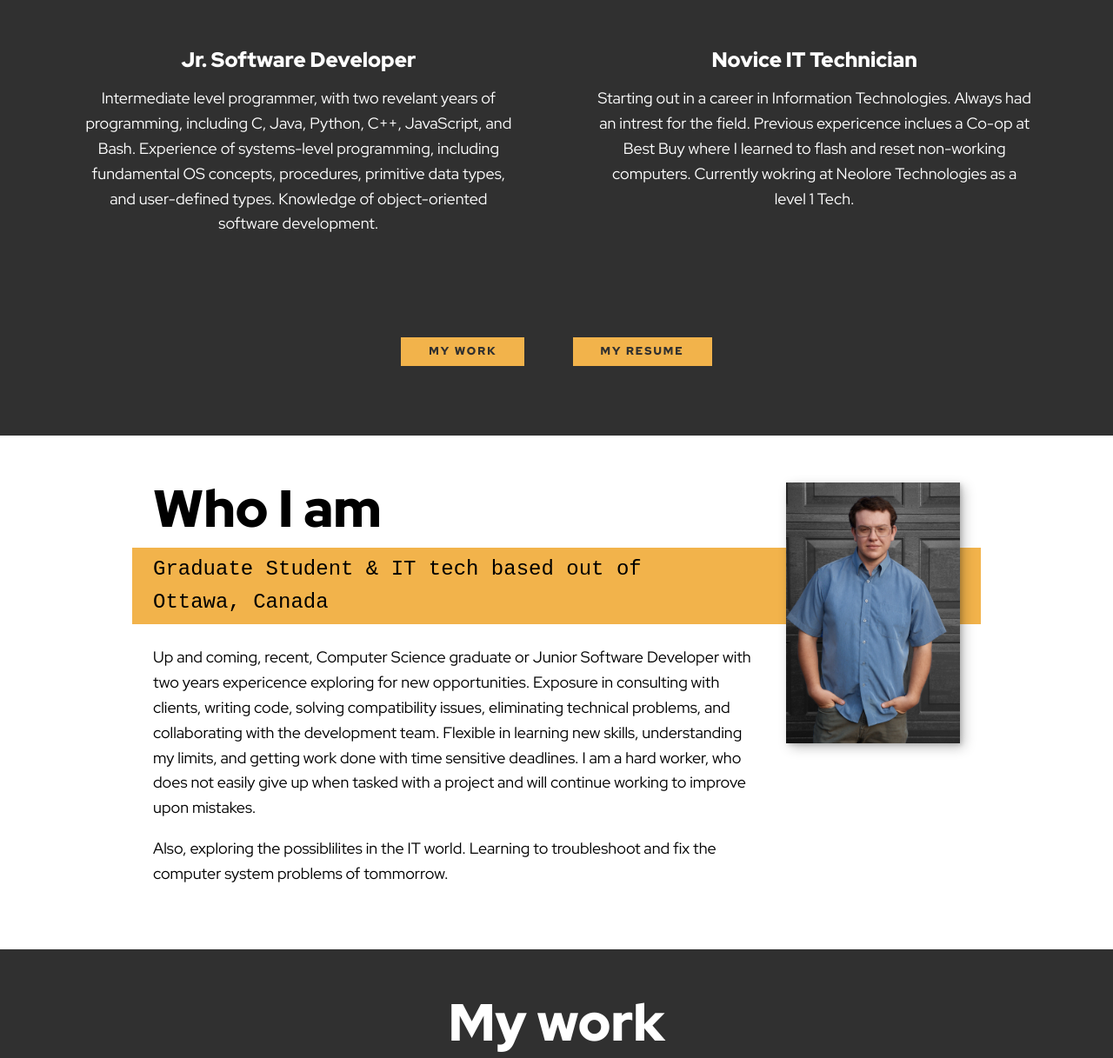
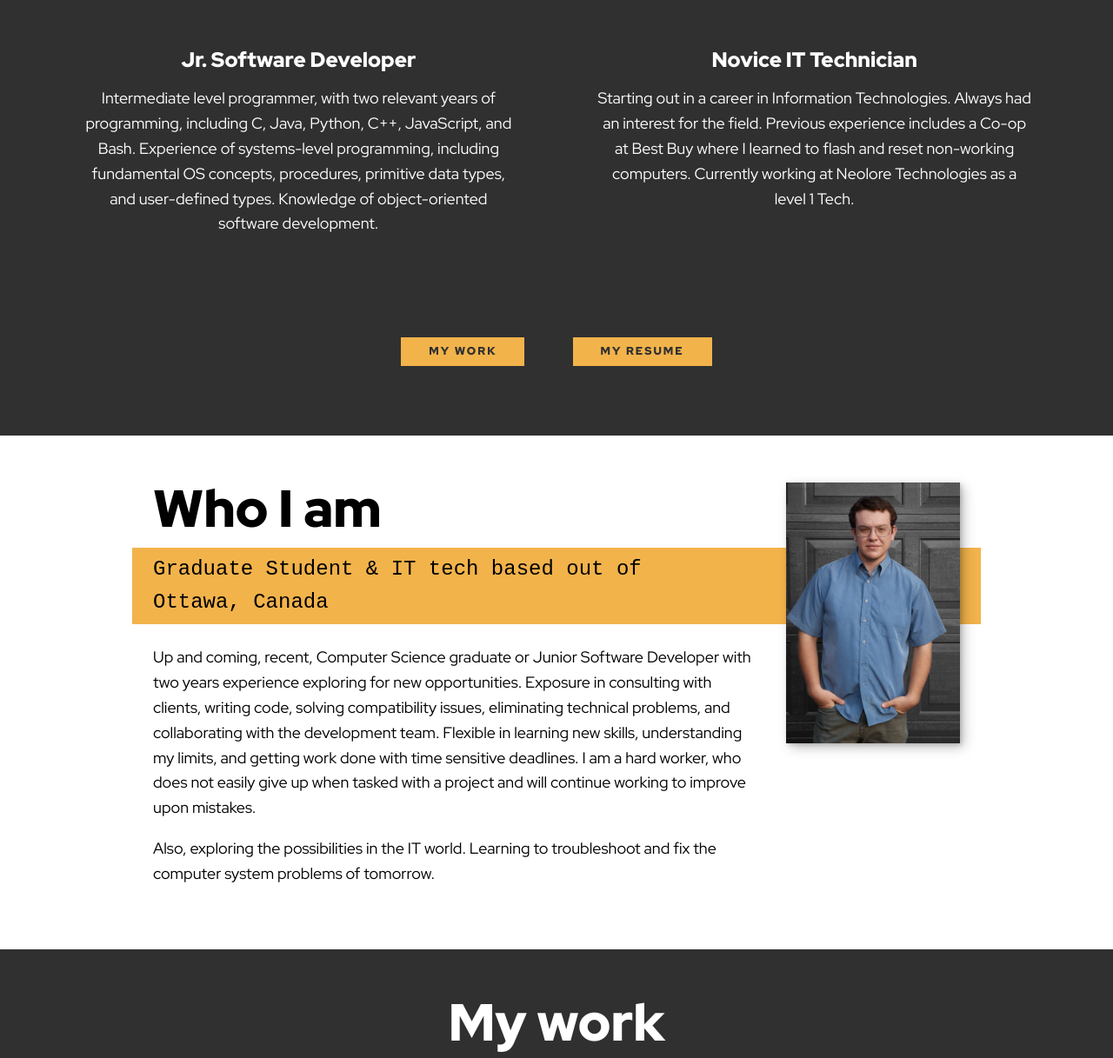
Before and after one commit to corze900/website, a plain HTML site: page index.html in a window 1280 px wide. Shown: the part 628-1845 px from the top of the page at 87% size. Drawn offline with nearby package versions, Linux system fonts and the light colour scheme.

Commit message:
Update index.html

```diff
--- a/index.html
+++ b/index.html
@@ -57,14 +57,14 @@
             <div class="services">
                 <div class="service">
                     <h3>Jr.  Software Developer</h3>
-                    <p>Intermediate level programmer, with two revelant years of programming, including C, Java, Python, C++, JavaScript, and Bash.
+                    <p>Intermediate level programmer, with two relevant years of programming, including C, Java, Python, C++, JavaScript, and Bash.
                       Experience of systems-level programming, including fundamental OS concepts, procedures, primitive data types, and user-defined types.
                       Knowledge of object-oriented software development. </p>
                 </div> <!-- / service -->
 
                 <div class="service">
                     <h3>Novice IT Technician</h3>
-                    <p>Starting out in a career in Information Technologies. Always had an intrest for the field. Previous expericence inclues a Co-op at Best Buy where I learned to flash and reset non-working computers. Currently wokring at Neolore Technologies as a level 1 Tech.</p>
+                    <p>Starting out in a career in Information Technologies. Always had an interest for the field. Previous experience includes a Co-op at Best Buy where I learned to flash and reset non-working computers. Currently working at Neolore Technologies as a level 1 Tech.</p>
                 </div> <!-- / service -->
 
                 <!-- CAN ADD A THIRD ONE EVENTUALLY
@@ -85,8 +85,8 @@
           <p class="section__subtitle section__subtitle--about">Graduate Student & IT tech based out of Ottawa, Canada</p>
 
           <div class="about-me__body">
-            <p>Up and coming, recent, Computer Science graduate or Junior Software Developer with two years expericence exploring for new opportunities. Exposure in consulting with clients, writing code, solving compatibility issues, eliminating technical problems, and collaborating with the development team. Flexible in learning new skills, understanding my limits, and getting work done with time sensitive deadlines. I am a hard worker, who does not easily give up when tasked with a project and will continue working to improve upon mistakes.</p>
-            <p>Also, exploring the possiblilites in the IT world. Learning to troubleshoot and fix the computer system problems of tommorrow.</p>
+            <p>Up and coming, recent, Computer Science graduate or Junior Software Developer with two years experience exploring for new opportunities. Exposure in consulting with clients, writing code, solving compatibility issues, eliminating technical problems, and collaborating with the development team. Flexible in learning new skills, understanding my limits, and getting work done with time sensitive deadlines. I am a hard worker, who does not easily give up when tasked with a project and will continue working to improve upon mistakes.</p>
+            <p>Also, exploring the possibilities in the IT world. Learning to troubleshoot and fix the computer system problems of tomorrow.</p>
           </div>
 
           <img src="img/standing.png" alt="Jane leaning against a bus" class="about-me__img">
```
